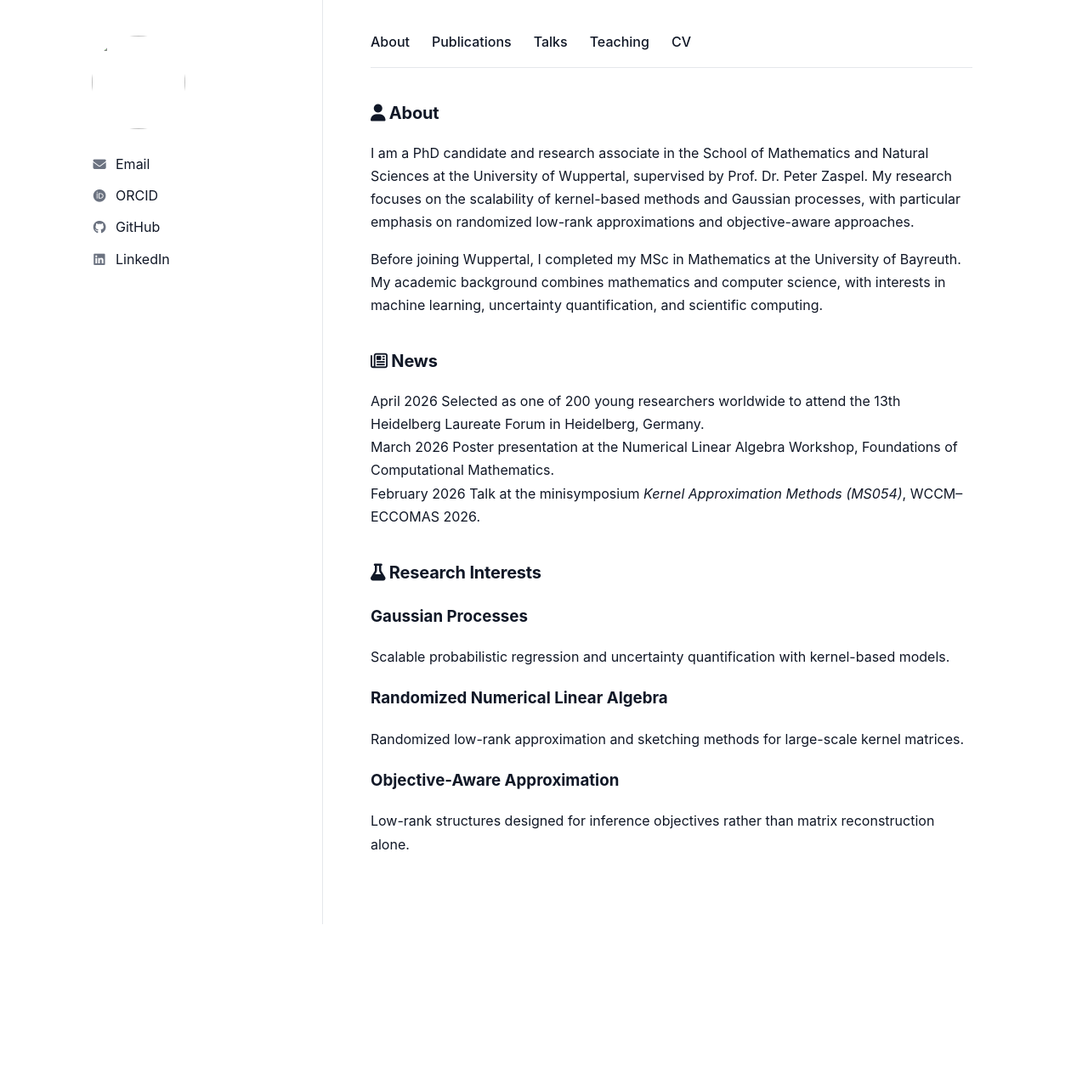
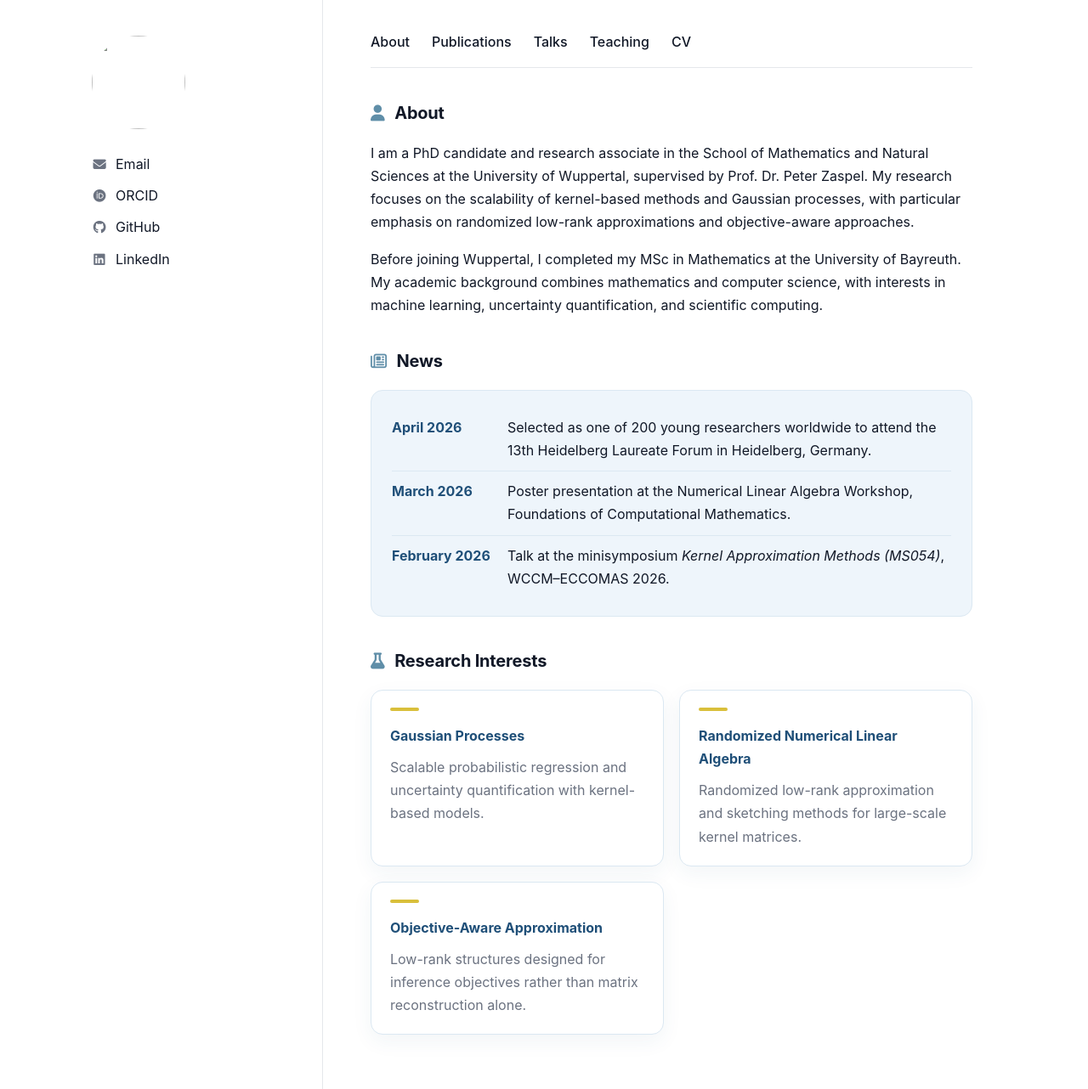
Before and after one commit to LouiseSchaub/louiseschaub.github.io, a Jekyll site: the page built from index.md, in a window 1280 px wide. Shown: the whole page at 85% size. Built offline with Jekyll 4.4.1, drawn with Linux system fonts in a browser that asks for light colours; before the commit the page ends 1088 px from its top, so only the background shows below that.

Commit message:
Update style.css

```diff
--- a/assets/css/style.css
+++ b/assets/css/style.css
@@ -201,3 +201,92 @@ a:hover {
     max-width: none;
   }
 }
+
+/* Bird-inspired section styling */
+
+:root {
+  --accent: #1f4f78;
+  --accent-soft: #5f8ea8;
+  --accent-light: #eef5fb;
+  --highlight: #d9bf3b;
+}
+
+.section-icon {
+  color: var(--accent-soft);
+  margin-right: 0.45rem;
+  font-size: 0.95em;
+}
+
+.news-card {
+  max-width: 760px;
+  background: var(--accent-light);
+  border: 1px solid #dbe8f2;
+  border-radius: 14px;
+  padding: 20px 24px;
+  margin-top: 14px;
+}
+
+.news-item {
+  display: grid;
+  grid-template-columns: 120px 1fr;
+  gap: 16px;
+  padding: 10px 0;
+  border-bottom: 1px solid #dbe8f2;
+}
+
+.news-item:last-child {
+  border-bottom: none;
+}
+
+.news-date {
+  font-weight: 700;
+  color: var(--accent);
+}
+
+.research-grid {
+  max-width: 760px;
+  display: grid;
+  grid-template-columns: repeat(2, minmax(0, 1fr));
+  gap: 18px;
+  margin-top: 14px;
+}
+
+.research-card {
+  border: 1px solid #dbe8f2;
+  border-radius: 14px;
+  padding: 20px 22px;
+  background: #ffffff;
+  box-shadow: 0 8px 24px rgba(31, 79, 120, 0.06);
+}
+
+.research-card h3 {
+  margin: 0 0 10px 0;
+  color: var(--accent);
+  font-size: 1rem;
+}
+
+.research-card p {
+  margin: 0;
+  color: var(--muted);
+}
+
+.research-card::before {
+  content: "";
+  display: block;
+  width: 34px;
+  height: 4px;
+  border-radius: 999px;
+  background: var(--highlight);
+  margin-bottom: 16px;
+}
+
+@media (max-width: 700px) {
+  .news-item {
+    grid-template-columns: 1fr;
+    gap: 4px;
+  }
+
+  .research-grid {
+    grid-template-columns: 1fr;
+  }
+}
```
